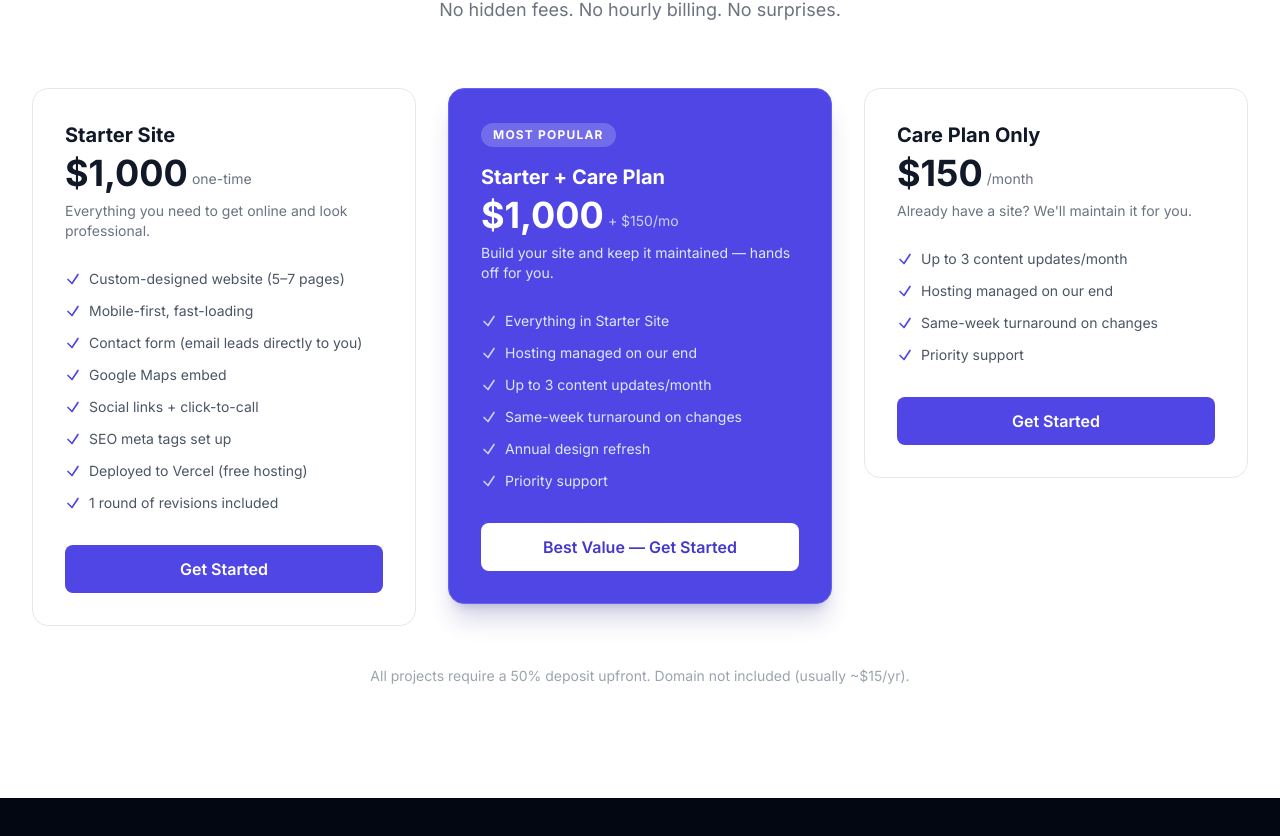
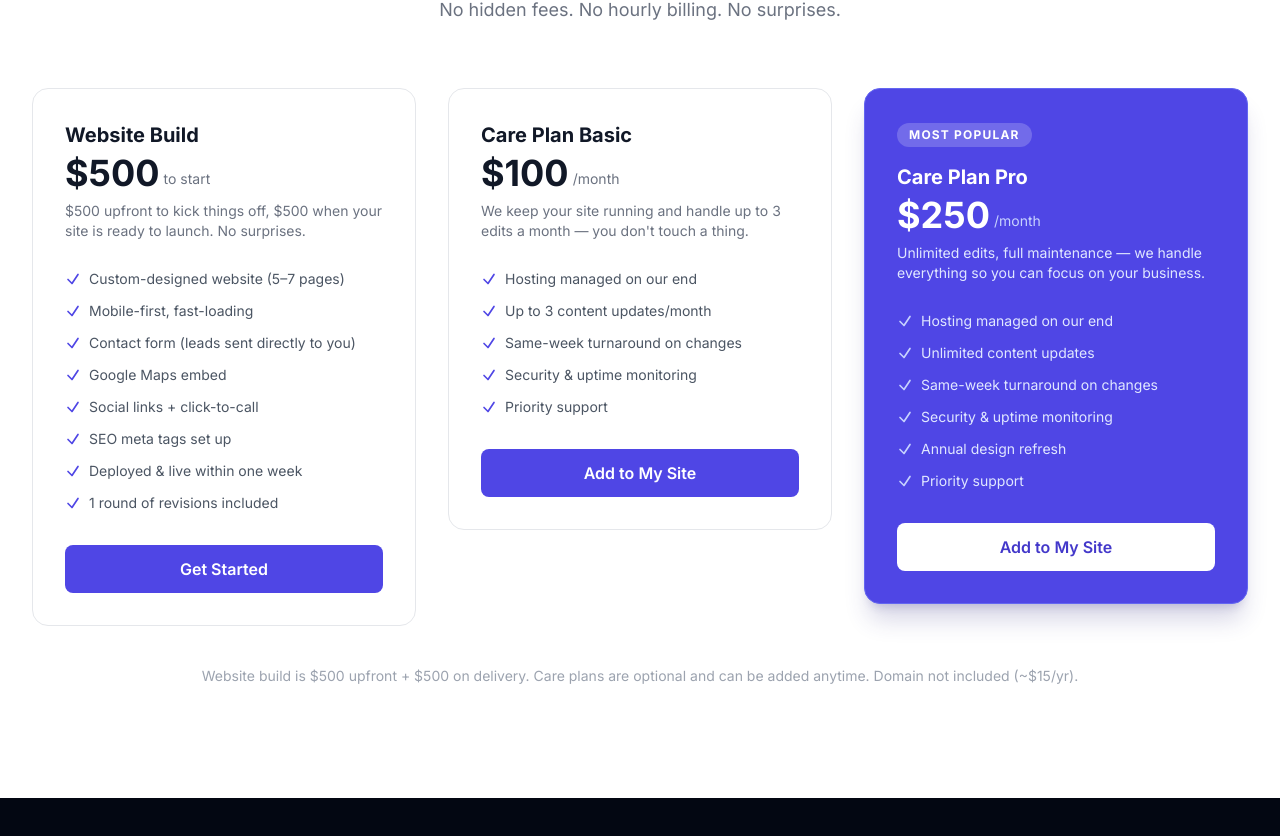
Before and after one commit to NextGen-Websites/OURS-NextGen-Website, a Next.js app: page / in a window 1280 px wide. Shown: the part 2619-3455 px from the top of the page. Built offline with nearby package versions, Linux system fonts and the light colour scheme; no server answers.

Commit message:
Update pricing: split payment + Basic/Pro care plans

```diff
--- a/components/Pricing.tsx
+++ b/components/Pricing.tsx
@@ -1,51 +1,52 @@
 const plans = [
   {
-    name: 'Starter Site',
-    price: '$1,000',
-    period: 'one-time',
-    description: 'Everything you need to get online and look professional.',
+    name: 'Website Build',
+    price: '$500',
+    period: 'to start',
+    description: '$500 upfront to kick things off, $500 when your site is ready to launch. No surprises.',
     features: [
       'Custom-designed website (5–7 pages)',
       'Mobile-first, fast-loading',
-      'Contact form (email leads directly to you)',
+      'Contact form (leads sent directly to you)',
       'Google Maps embed',
       'Social links + click-to-call',
       'SEO meta tags set up',
-      'Deployed to Vercel (free hosting)',
+      'Deployed & live within one week',
       '1 round of revisions included',
     ],
     cta: 'Get Started',
     highlight: false,
   },
   {
-    name: 'Starter + Care Plan',
-    price: '$1,000',
-    period: '+ $150/mo',
-    description: 'Build your site and keep it maintained — hands off for you.',
+    name: 'Care Plan Basic',
+    price: '$100',
+    period: '/month',
+    description: "We keep your site running and handle up to 3 edits a month — you don't touch a thing.",
     features: [
-      'Everything in Starter Site',
       'Hosting managed on our end',
       'Up to 3 content updates/month',
       'Same-week turnaround on changes',
+      'Security & uptime monitoring',
+      'Priority support',
+    ],
+    cta: 'Add to My Site',
+    highlight: false,
+  },
+  {
+    name: 'Care Plan Pro',
+    price: '$250',
+    period: '/month',
+    description: 'Unlimited edits, full maintenance — we handle everything so you can focus on your business.',
+    features: [
+      'Hosting managed on our end',
+      'Unlimited content updates',
+      'Same-week turnaround on changes',
+      'Security & uptime monitoring',
       'Annual design refresh',
       'Priority support',
     ],
-    cta: 'Best Value — Get Started',
+    cta: 'Add to My Site',
     highlight: true,
-  },
-  {
-    name: 'Care Plan Only',
-    price: '$150',
-    period: '/month',
-    description: "Already have a site? We'll maintain it for you.",
-    features: [
-      'Up to 3 content updates/month',
-      'Hosting managed on our end',
-      'Same-week turnaround on changes',
-      'Priority support',
-    ],
-    cta: 'Get Started',
-    highlight: false,
   },
 ]
 
@@ -114,7 +115,7 @@ export default function Pricing() {
         </div>
 
         <p className="text-center text-gray-400 text-sm mt-10">
-          All projects require a 50% deposit upfront. Domain not included (usually ~$15/yr).
+          Website build is $500 upfront + $500 on delivery. Care plans are optional and can be added anytime. Domain not included (~$15/yr).
         </p>
       </div>
     </section>
```
